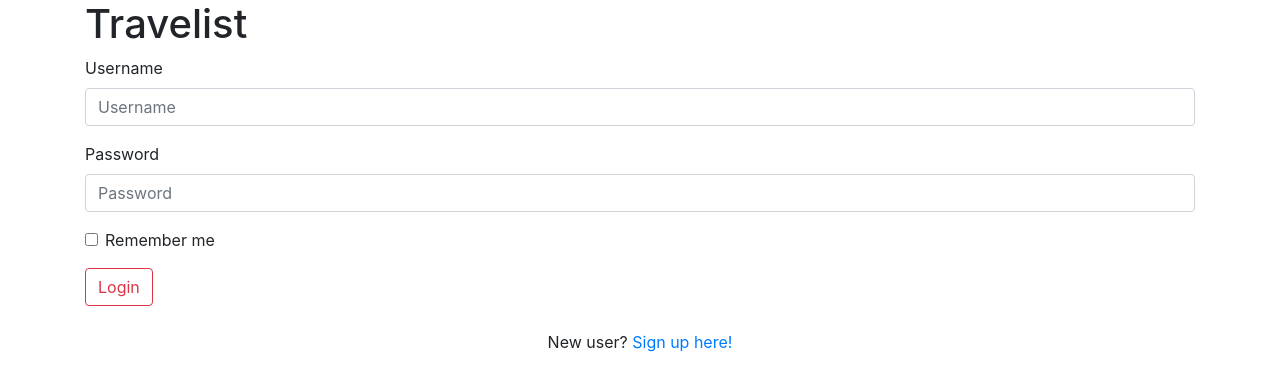
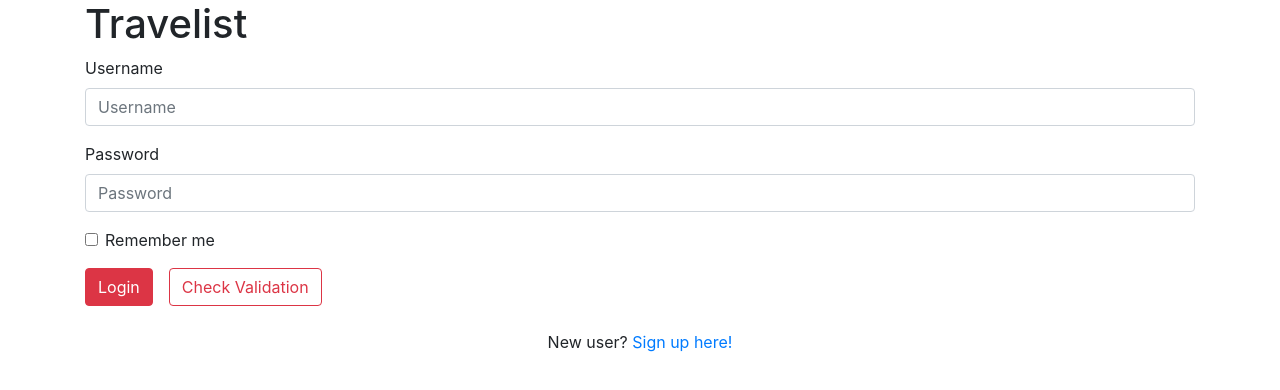
Before and after one commit to Star-Nose/Travelist, a React app: page / in a window 1280 px wide. Shown: the top 390 px of the page. Built offline with nearby package versions, Linux system fonts and the light colour scheme.

Commit message:
continued working on async function

```diff
--- a/client/components/Login.jsx
+++ b/client/components/Login.jsx
@@ -1,7 +1,7 @@
 /* eslint-disable react/prop-types */
 import React from 'react';
 import { connect } from 'react-redux';
-import { Link } from 'react-router-dom';
+import { Link, Route, Redirect } from 'react-router-dom';
 import Button from 'react-bootstrap/Button';
 import Container from 'react-bootstrap/Container';
 import Form from 'react-bootstrap/Form';
@@ -14,21 +14,26 @@ const mapDispatchToProps = (dispatch) => ({
 
 const mapStateToProps = (state) => ({
   validated: state.form.login.validated,
+  username: state.form.login.username,
+  password: state.form.login.password,
 });
 
 const Login = (props) => {
-  const { validated, submitLogin, loginInput } = props;
+  const {
+    validated, submitLogin, loginInput,
+  } = props;
   return (
     <Container>
       <h1>Travelist</h1>
 
-      <Form noValidate validated={validated}>
+      <Form noValidate>
         <Form.Group controlId="username">
           <Form.Label>Username</Form.Label>
           <Form.Control
             type="text"
             placeholder="Username"
             required
+            // value={username}
             onChange={loginInput}
           />
           <Form.Control.Feedback type="invalid">Incorrect Username</Form.Control.Feedback>
@@ -40,6 +45,7 @@ const Login = (props) => {
             type="password"
             placeholder="Password"
             required
+            // value={password}
             onChange={loginInput}
           />
           <Form.Control.Feedback type="invalid">Incorrect Password</Form.Control.Feedback>
@@ -49,9 +55,24 @@ const Login = (props) => {
           <Form.Check type="checkbox" label="Remember me" />
         </Form.Group>
 
-        {/* <Link to="/main"> */}
-        <Button variant="outline-danger" type="button" onClick={submitLogin}>Login</Button>
-        {/* </Link> */}
+        <Button
+          className="mr-3"
+          variant="danger"
+          type="button"
+          onClick={submitLogin}
+        >
+          Login
+        </Button>
+        <Link to={validated ? '/main' : '/signup'}>
+          <Button
+            variant="outline-danger"
+            type="button"
+            // onClick={submitLogin}
+          >
+            Check Validation
+          </Button>
+        </Link>
+
       </Form>
 
       <br />
@@ -59,7 +80,12 @@ const Login = (props) => {
         New user?&nbsp;
         <Link to="/signup">Sign up here!</Link>
       </p>
+
+      {/* <Route exact path="/">
+        {validated ? <Redirect to="/main" /> : <Redirect to="/signup" />}
+      </Route> */}
     </Container>
+
   );
 };
 
--- a/client/reducers/formReducer.js
+++ b/client/reducers/formReducer.js
@@ -27,30 +27,42 @@ const formReducer = (state = initialState, action) => {
 
     case types.SUBMIT_LOGIN:
       const event = action.payload;
-      if (event.target.checkValidity() === false) {
-        event.preventDefault();
-        event.stopPropogation();
-        return state;
-      }
+      // if (event.target.checkValidity() === false) {
+      //   event.preventDefault();
+      //   event.stopPropogation();
+      //   return state;
+      // }
+
       // add fetch request to check on login info
+      let valid = false;
+
       axios.post('/api/user-validation', state.login)
-        .then((response) => console.log(response))
-        .catch((err) => console.log('Error in SUBMIT_LOGIN Reducer', err));
-
-      const validated = true;
+        .then((response) => {
+          console.log(response.data);
+          if (response.data.length === 0) return { ...state };// /signup
+          // return /main
+          valid = true;
           return {
             ...state,
             login: {
-          validated,
+              ...state.login,
+              validated: true,
             },
           };
+        })
+        .catch((err) => console.log('Error in SUBMIT_LOGIN Reducer', err));
+      console.log(valid);
+
+      return { ...state };
 
     case types.LOGIN_INPUT:
       const { id, value } = action.payload.target;
-      console.log('LOGIN INPUT', id, value);
+      // console.log('LOGIN INPUT', id, value);
+      console.log('STATE VALUE', state.login);
       return {
         ...state,
         login: {
+          ...state.login,
           [id]: value,
         },
       };
```
Also changed, not shown: 2 other files (tests, documents, lock files or other folders). Lines whose indentation alone changed are shown as unchanged.
